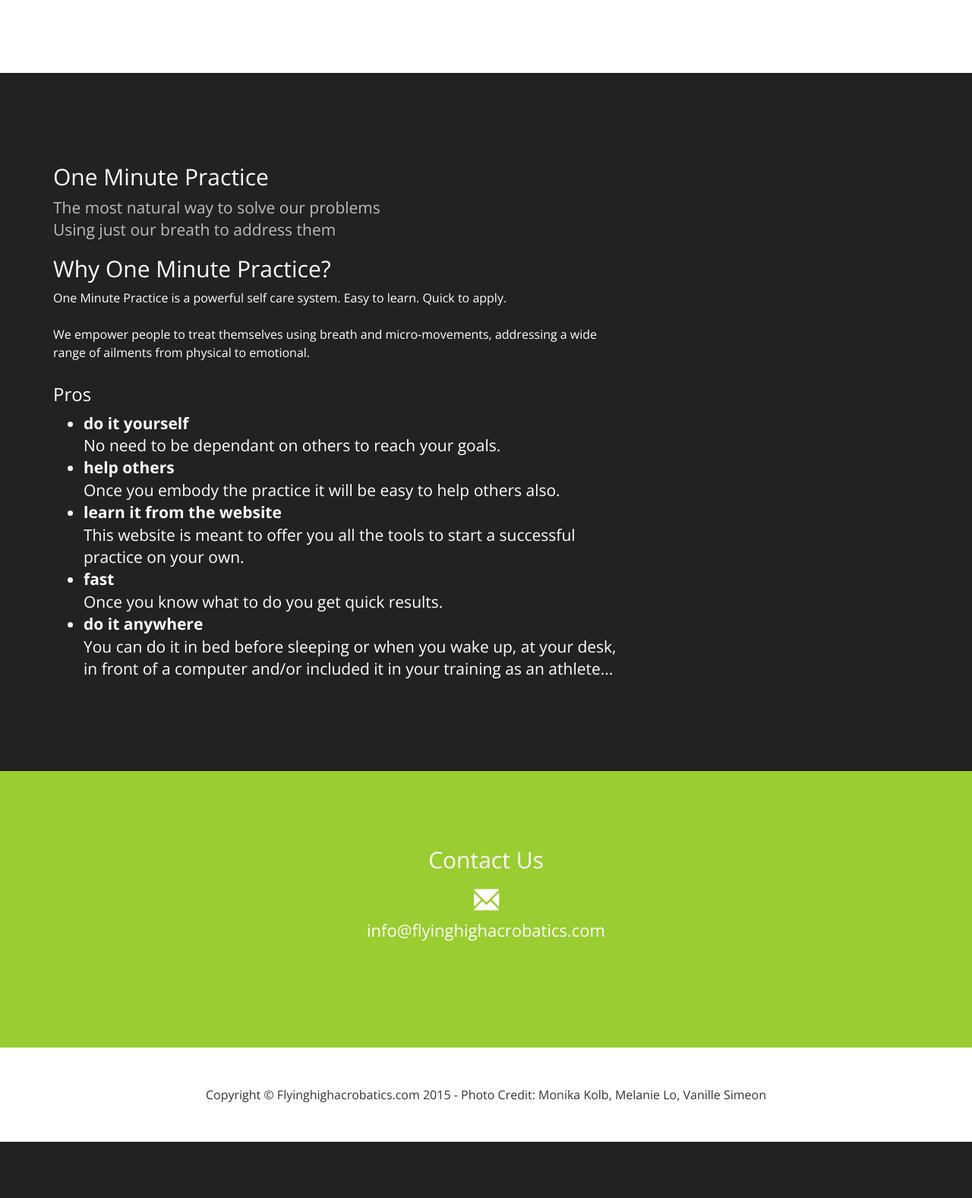
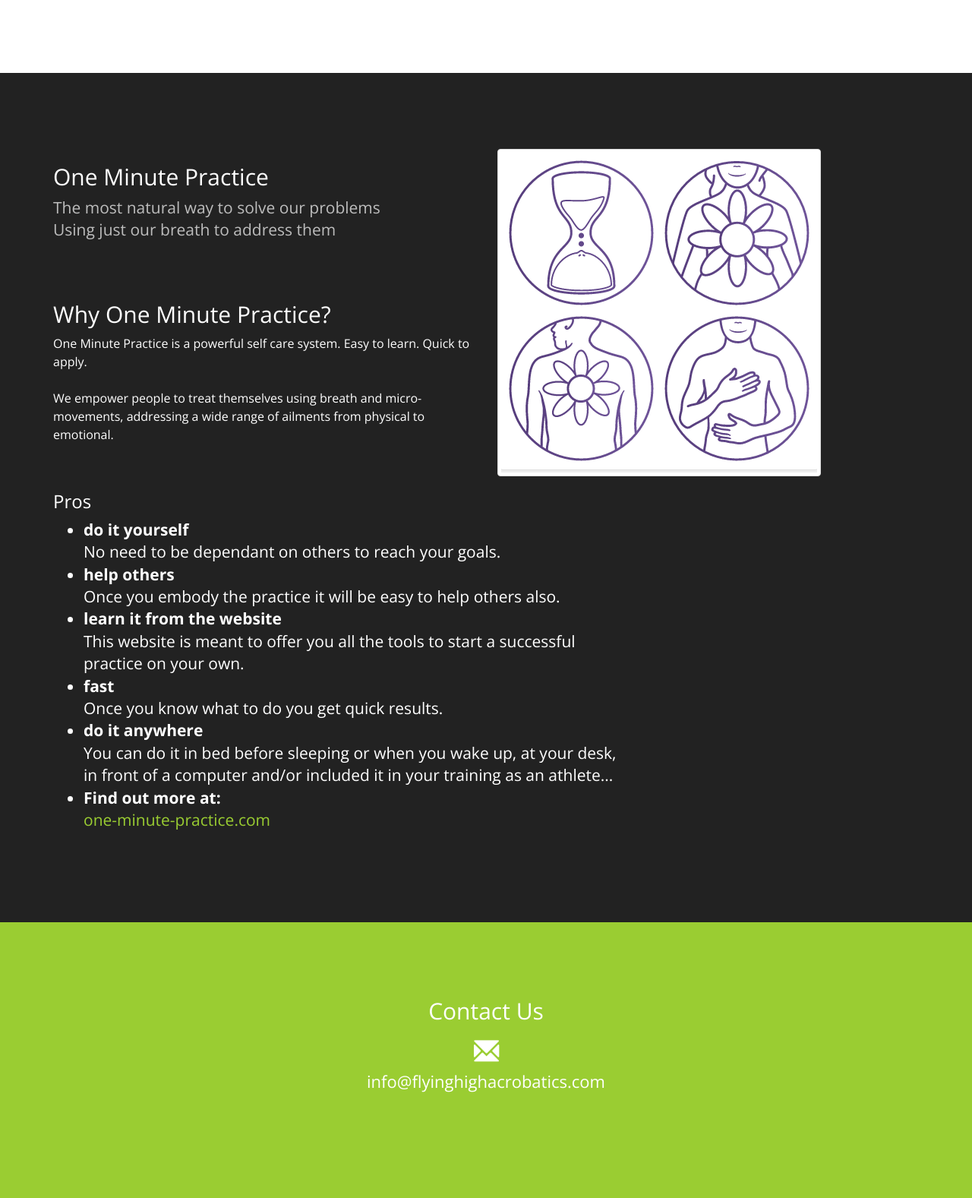
Before and after one commit to flyinghighacrobatics/flying-high, a PHP site: page /affiliates.php in a window 1280 px wide. Shown: the part 1185-2762 px from the top of the page at 76% size. Before the commit the page ends 2688 px from the top, so only its background shows below. Run offline with PHP 8.4, Linux system fonts and the light colour scheme; some libraries are stand-ins or nearby versions.

Commit message:
Affiliates cleaned up, about page

```diff
--- a/about.php
+++ b/about.php
@@ -21,7 +21,7 @@
    <div class="container">
        <div class="row">
          <div class="col-lg-8 col-lg-offset-2">
-            <h2 class="section-heading">Teachers:</h2>
+            <h2 class="section-heading">About me:</h2>
 </div>
 </div>
 </div>
--- a/affiliates.php
+++ b/affiliates.php
@@ -68,30 +68,29 @@
       <section class="content content-2">
         <div class="container">
         <div class="row">
-
-                 <div class="col-sm-8">
+           <div class="col-sm-6">
                    <h2 class="section-header">One Minute Practice</h2>
                   <p class="lead text-light">
       The most natural way to solve our problems<br>
       Using just our breath to address them </p>
-      <!--
-            /* INTRO */
-           -->
+<br><br>
 
 <h2>Why One Minute Practice?</h2>
-           <div class='row'>
-           <div class="col-lg-12 col-md-12 col-sm-12 col-xs-12" >
 <p>
            One Minute Practice is a powerful self care system. Easy to learn. Quick to apply.<br><br>
 
 
            We empower people to treat themselves using breath and micro-movements, addressing a wide range of ailments from physical to emotional.
          </p>
+</div>
+<div class="col-sm-6">
+             <img class="img-responsive img-thumbnail" style=""  src="images/omp.png" alt="">
+
+</div>
 
 
-           </div> <!-- Close row -->
-           </div>  <!-- Close container -->
 
+<div class="col-sm-8">
          <h3>Pros</h3>
          <ul class="lead">
             <li><strong>do it yourself</strong> <br>
@@ -110,19 +109,14 @@
               You can do it in bed before sleeping or when you wake up, at your desk, in front of a computer and/or included it in your training as an athlete...
             </li>
 
+            <li><strong>Find out more at:</strong><br>
+            <a href="http://one-minute-practice.com/">one-minute-practice.com</a></li>
          </ul>
-
+</div> <!--colum -->
+</div><!--close row -->
 </div>
 
-
-           </div><!--. row-->
-
-
-         </div>
-
-         </div>
-
-
+</div> <!-- close container -->
 
 </section>
 
```
Also changed, not shown: images/omp.png (added), images/omphead.png (added). Lines whose indentation alone changed are shown as unchanged.
